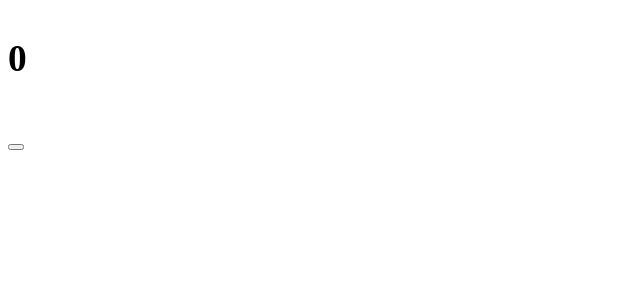
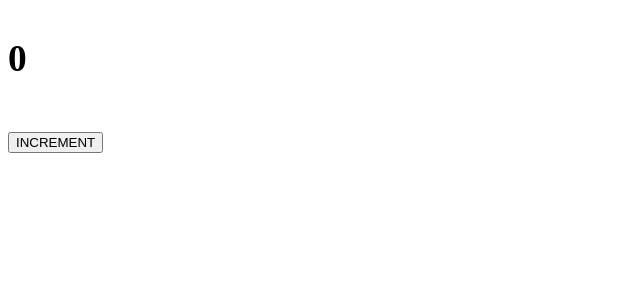
Before and after one commit to MarcoSpicuzza/Develhope-React, a React (Create React App) app in the folder exercises/: page / in a window 1280 px wide. Shown: the top 300 px of the page, without its empty margins (0-640 px from the left). Built offline with nearby package versions, Linux system fonts and the light colour scheme.

Commit message:
Exercise Events_02 done

```diff
--- a/exercises/src/ClickCounter.js
+++ b/exercises/src/ClickCounter.js
@@ -1,4 +1,5 @@
 import React from "react";
+import { CounterButton } from "./CounterButton";
 
 export class ClickCounter extends React.Component {
     state = {
@@ -19,8 +20,7 @@ export class ClickCounter extends React.Component {
                 <h3>
                     {this.state.counter}
                 </h3>
-                <button onClick={this.incrementCounter}>
-                </button>
+                <CounterButton incrementCounter={this.incrementCounter}/>
              </>
         );
     }
--- /dev/null
+++ b/exercises/src/CounterButton.js
@@ -0,0 +1,9 @@
+import React from "react";
+
+export class CounterButton extends React.Component {
+    render() {
+        return (
+            <button onClick={this.props.incrementCounter}>INCREMENT</button>
+        );
+    }
+}
```
